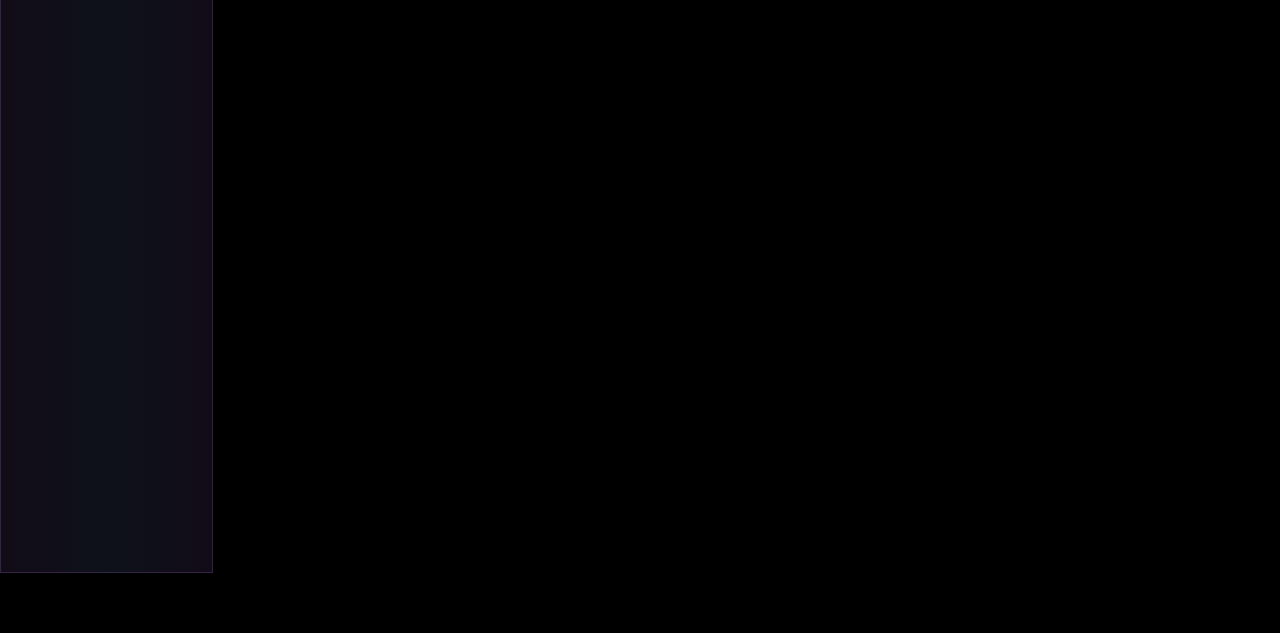
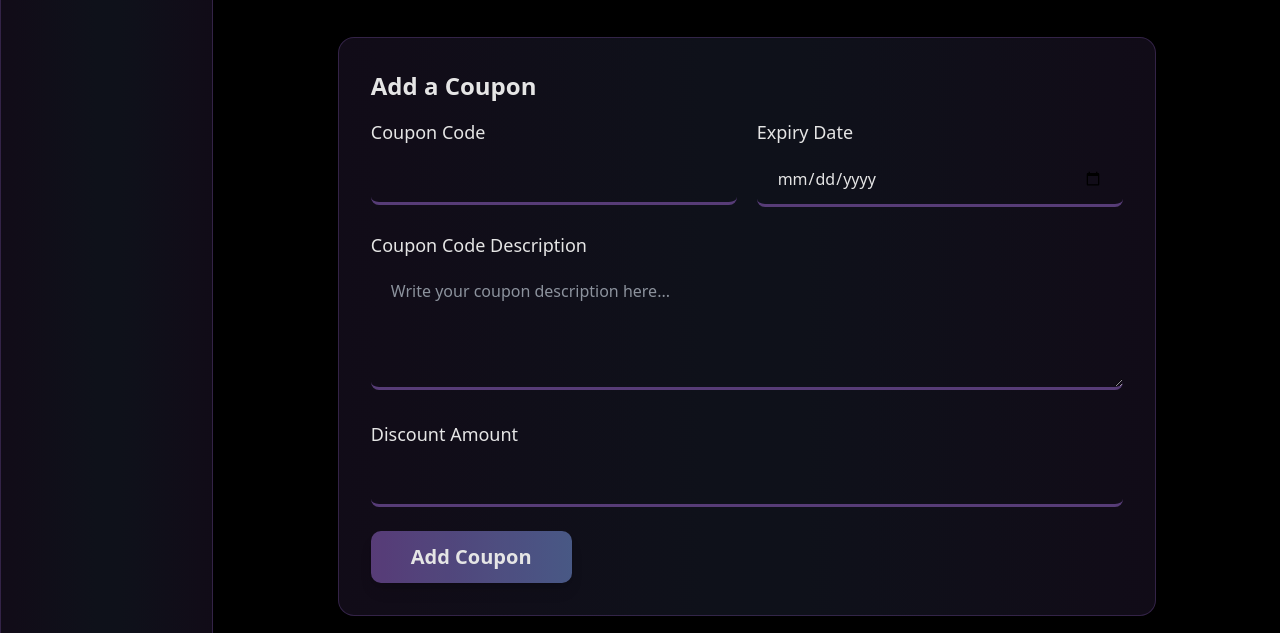
Before and after one commit to Johora99/spark-vault-client, a React (Vite) app: page /dashBoard/manageCoupon in a window 1280 px wide. Shown: the part 227-860 px from the top of the page. Before the commit the page ends 800 px from the top, so only its background shows below. Built offline with nearby package versions, Linux system fonts and the light colour scheme; no server answers; sample sign-in values are in the browser's storage.

Commit message:
edit coupon by admin

```diff
--- a/src/Components/Review/ReviewForm.jsx
+++ b/src/Components/Review/ReviewForm.jsx
@@ -59,7 +59,7 @@ const handleReview = async (e)=>{
         <div>
           <label className="block text-lg font-medium">Image</label>
           <input
-            type="text"
+            type="url"
             value={user?.photoURL}
             readOnly
             className="input-field"
--- /dev/null
+++ b/src/DashBoard/AdminDashBoard/AddCouponForm.jsx
@@ -0,0 +1,93 @@
+
+import { motion } from "motion/react";
+import useAxiosSecure from "@/Hooks/useAxiosSecure";
+import { toast } from "react-toastify";
+export default function AddCouponForm({refetch}) {
+    const axiosSecure = useAxiosSecure();
+    const handleAddCoupon = async (e)=>{
+    e.preventDefault();
+    const couponCode = e.target.couponCode.value;
+    const expiryDate = e.target.expiryDate.value;
+    const description = e.target.description.value;
+    const discountAmount = Number(e.target.discountAmount.value);
+
+    const couponInfo = {
+      couponCode,expiryDate,description,discountAmount
+    }
+
+   try {
+    const { data } = await axiosSecure.post('/coupon', couponInfo);
+    if (data.insertedId) {
+      toast.success('Coupon is added successfully');
+      refetch();
+      e.target.reset();
+    }
+  } catch (error) {
+    if (error.response && error.response.status === 409) {
+      toast.error(error.response.data.message);
+      e.target.reset();
+    } else {
+      toast.error('Something went wrong. Please try again later.');
+    }
+  }
+
+  }
+  return (
+    <div className="w-full glassy-bg p-8 rounded-lg shadow-lg my-20">
+      <h2 className="text-2xl font-semibold text-white mb-4">Add a Coupon</h2>
+      <form onSubmit={handleAddCoupon} className="space-y-6 text-white">
+        {/* Reviewer Name */}
+      <div className="grid grid-cols-1 lg:grid-cols-2 gap-5">
+          <div>
+          <label className="block text-lg font-medium">Coupon Code</label>
+          <input
+            type="text"
+            name="couponCode"
+            required
+            className="input-field"
+          />
+        </div>
+
+        {/* Reviewer Image */}
+        <div>
+          <label className="block text-lg font-medium">Expiry Date</label>
+          <input
+            type="date"
+            name="expiryDate"
+            required
+            className="input-field"
+          />
+        </div>
+      </div>
+
+        {/* Review Description */}
+        <div>
+          <label className="block text-lg font-medium">Coupon Code Description</label>
+          <textarea
+          name="description"
+            placeholder="Write your coupon description here..."
+            required
+            className="input-field"
+            rows="4"
+          ></textarea>
+        </div>
+
+        {/* Rating */}
+        <div>
+          <label className="block text-lg font-medium">Discount Amount</label>
+         <input type="number" name="discountAmount" className="input-field"/>
+        </div>
+
+        {/* Submit Button */}
+        <motion.button
+          type="submit"
+          whileHover={{ scale: 1.1 }}
+          whileTap={{ scale: 0.9 }}
+          className="btn-Style btn-grad"
+        >
+          Add Coupon
+        </motion.button>
+      </form>
+    </div>
+  )
+}
--- /dev/null
+++ b/src/DashBoard/AdminDashBoard/CouponEditModal.jsx
@@ -0,0 +1,7 @@
+
+
+export default function CouponEditModal() {
+  return (
+    <div>CouponEditModal</div>
+  )
+}
--- a/src/DashBoard/AdminDashBoard/ManageCoupon.jsx
+++ b/src/DashBoard/AdminDashBoard/ManageCoupon.jsx
@@ -2,10 +2,15 @@ import { Meteors } from "@/Components/ui/Meteor";
 import useAxiosSecure from "@/Hooks/useAxiosSecure";
 import { useQuery } from "@tanstack/react-query";
 import { motion } from "motion/react";
+import AddCouponForm from "./AddCouponForm";
+import { toast } from "react-toastify";
+import { useState } from "react";
+import ModalBox from "./ModalBox";
 
 export default function ManageCoupon() {
   const axiosSecure = useAxiosSecure();
-  const { data: coupons = [] } = useQuery({
+    const [isModalOpen, setIsModalOpen] = useState(false);
+  const { data: coupons = [],refetch } = useQuery({
     queryKey: ['coupon'],
     queryFn: async () => {
       const { data } = await axiosSecure.get('/coupon');
@@ -13,17 +18,35 @@ export default function ManageCoupon() {
     }
   });
 
-  const handleEdit = (id) => {
-    // Implement edit functionality
-    console.log(`Edit Coupon with ID: ${id}`);
-  };
+const openModal = (id) => {
+  const modal = document.getElementById(`${id}`);
+  if (modal) {
+    modal.showModal(); // Open the modal
+    setIsModalOpen(true);
+  }
+};
 
+   const closeModal = (id) => {
+  const modal = document.getElementById(`${id}`);
+  setIsModalOpen(false);
+  if (modal) {
+    modal.close();
+  }
+};
+const cancelApply = (id)=>{
+  const modal = document.getElementById(`${id}`);
+    if (modal) {
+    modal.close();
+  }
+ }
   const handleDelete = async (id) => {
     try {
-      // Implement delete functionality
-      await axiosSecure.delete(`/coupon/${id}`);
-      // You can refetch coupons or update local state after deletion
-      console.log(`Coupon with ID: ${id} deleted`);
+      const {data} = await axiosSecure.delete(`/coupon/${id}`)
+      if(data?.deletedCount > 0){
+        toast.success('Coupon is deleted successfully');
+        refetch();
+      }
+
     } catch (error) {
       console.error("Error deleting coupon:", error);
     }
@@ -61,7 +84,7 @@ export default function ManageCoupon() {
 
                 {/* Discount Information */}
                 <p className="text-2xl font-bold text-white text-center mb-4">
-                  {coupon?.discountAmount}% Off
+                  ${coupon?.discountAmount}
                 </p>
 
                 {/* Expiry Date */}
@@ -75,7 +98,7 @@ export default function ManageCoupon() {
 
                   {/* Edit Button */}
                   <button
-                    onClick={() => handleEdit(coupon._id)}
+                    onClick={()=>openModal(coupon._id)}
                     className="px-4 py-2 text-white rounded-full font-semibold btn-grad transition duration-300 border-[1px] border-appleGreen"
                   >
                     Edit
@@ -91,10 +114,17 @@ export default function ManageCoupon() {
                 </div>
               </div>
               <Meteors number={30} className="custom-meteor-class" />
+      <div>
+        <ModalBox coupon={coupon} closeModal={closeModal} cancelApply={cancelApply} refetch={refetch}></ModalBox>
+      </div>
             </div>
           )) : <p className="text-gray-400">No Coupons Available</p>
         }
       </div>
+      <div>
+        <AddCouponForm refetch={refetch}></AddCouponForm>
+
+      </div>
     </div>
   );
 }
--- /dev/null
+++ b/src/DashBoard/AdminDashBoard/ModalBox.jsx
@@ -0,0 +1,102 @@
+
+
+import useAuth from "@/Hooks/useAuth";
+import { RxCross1 } from "react-icons/rx";
+import { motion } from "motion/react";
+import useAxiosSecure from "@/Hooks/useAxiosSecure";
+import { toast } from "react-toastify";
+export default function ModalBox({closeModal,coupon,cancelApply,refetch}) {
+    const axiosSecure = useAxiosSecure();
+  const {_id,couponCode,expiryDate,description,discountAmount} = coupon;
+   const currentDate = new Date().toLocaleDateString('en-CA');
+  const handleEditCoupon = async (e) =>{
+    e.preventDefault();
+        const couponCode = e.target.couponCode.value;
+        const expiryDate = e.target.expiryDate.value;
+        const description = e.target.description.value;
+        const discountAmount = Number(e.target.discountAmount.value);
+
+        const couponInfo = {
+          couponCode,expiryDate,description,discountAmount
+        }
+
+
+        const { data } = await axiosSecure.put(`/coupon/${_id}`, couponInfo);
+        if(data?.modifiedCount > 0){
+          toast.success('Coupon Update Successfully')
+          refetch();
+          closeModal();
+
+        }
+
+  }
+
+  return (
+    <div>
+<dialog id={`${_id}`} className="modal rounded-2xl">
+  <div className="glassy-bg">
+    <div className="flex items-center justify-between gap-5 mb-5 p-10">
+    <h3 className='text-xl lg:text-4xl color-text font-semibold '>Edit Coupon</h3>
+    <div onClick={()=>cancelApply(_id)}><RxCross1 className="text-xl text-appleGreen font-bold cursor-pointer"/></div>
+    </div>
+   <form onSubmit={handleEditCoupon} className="space-y-6 text-appleGreen p-10">
+        {/* Reviewer Name */}
+      <div className="grid grid-cols-1 lg:grid-cols-2 gap-5">
+          <div>
+          <label className="block text-lg font-medium">Coupon Code</label>
+          <input
+            type="text"
+            name="couponCode"
+            defaultValue={couponCode}
+            required
+            className="input-field"
+          />
+        </div>
+
+        {/* Reviewer Image */}
+        <div>
+          <label className="block text-lg font-medium">Expiry Date</label>
+          <input
+            type="date"
+            name="expiryDate"
+            defaultValue={expiryDate}
+            required
+            className="input-field"
+          />
+        </div>
+      </div>
+
+        {/* Review Description */}
+        <div>
+          <label className="block text-lg font-medium">Coupon Code Description</label>
+          <textarea
+          name="description"
+            placeholder="Write your coupon description here..."
+            defaultValue={description}
+            required
+            className="input-field"
+            rows="4"
+          ></textarea>
+        </div>
+
+        {/* Rating */}
+        <div>
+          <label className="block text-lg font-medium">Discount Amount</label>
+         <input type="number" name="discountAmount" defaultValue={discountAmount} className="input-field"/>
+        </div>
+
+        {/* Submit Button */}
+        <motion.button
+          type="submit"
+          whileHover={{ scale: 1.1 }}
+          whileTap={{ scale: 0.9 }}
+          className="btn-Style btn-grad"
+        >
+          Edit Coupon
+        </motion.button>
+      </form>
+  </div>
+</dialog>
+    </div>
+  )
+}
```
